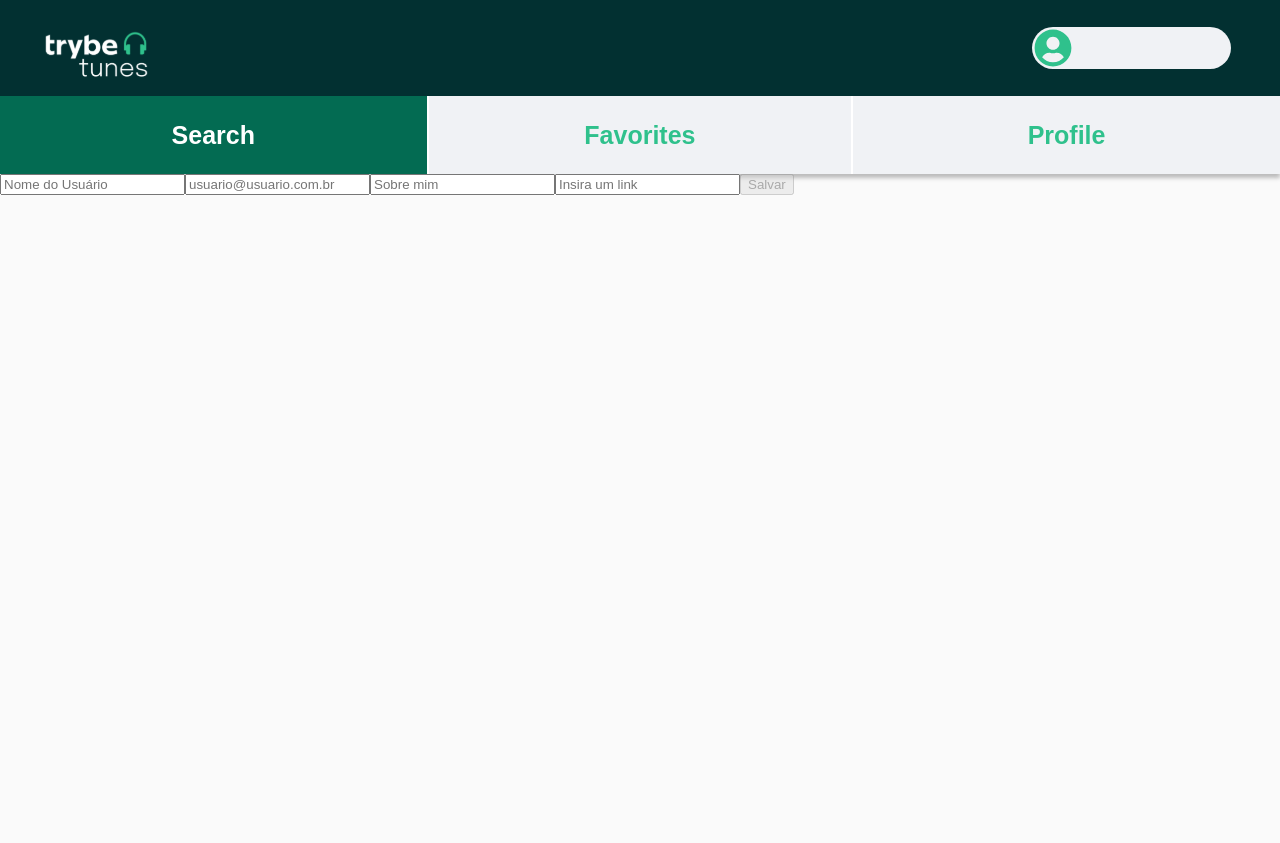
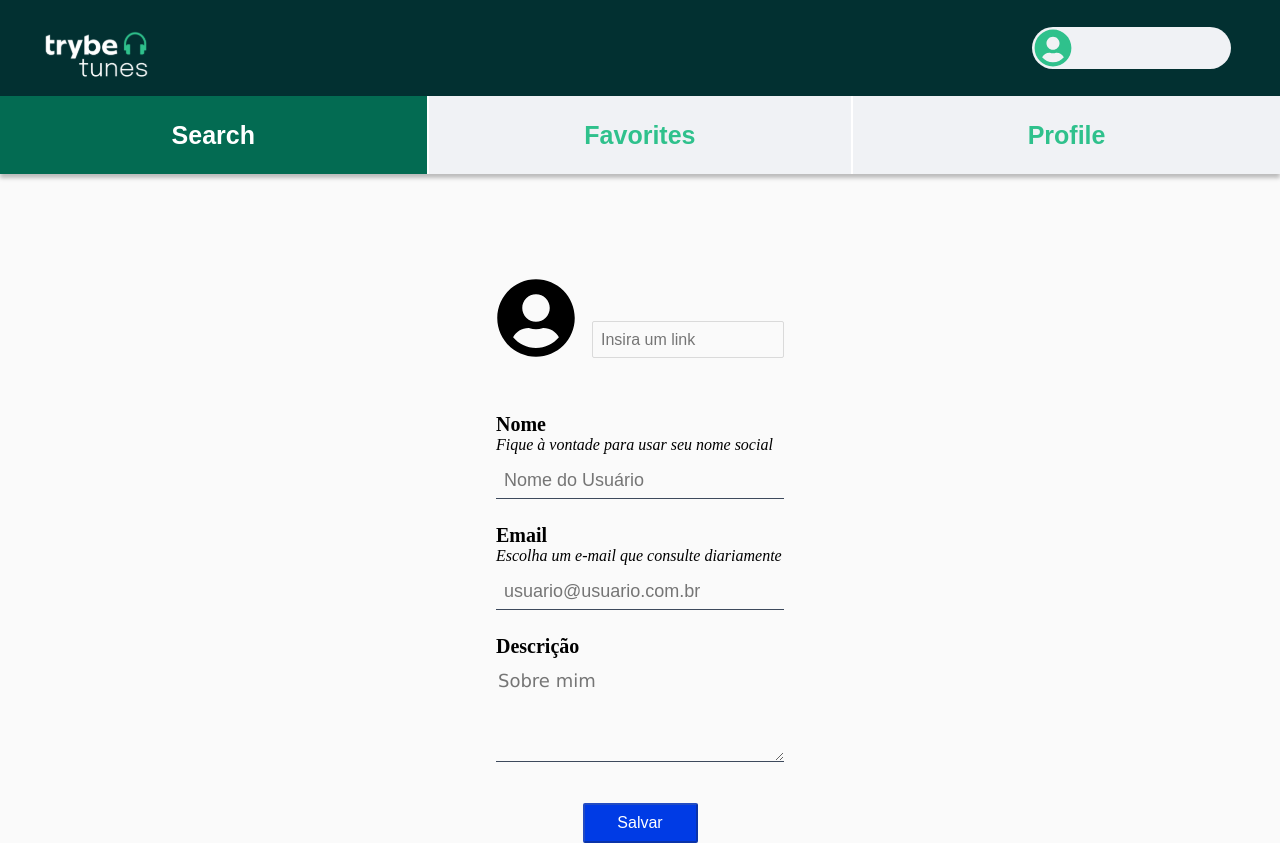
Before and after one commit to imsamuelcovalero/Project-Trybetunes, a React (Create React App) app: page /profile/edit in a window 1280 px wide. Before the commit the page ends 800 px from the top, so only its background shows below. Built offline with nearby package versions, Linux system fonts and the light colour scheme.

Commit message:
Style: Estiliza o CSS da página de edição do perfil

```diff
--- a/src/pages/Profile/Profile.js
+++ b/src/pages/Profile/Profile.js
@@ -54,7 +54,14 @@ class Profile extends Component {
                 <div id="imageEditBtn">
                   {
                     user.image
-                      ? <img data-testid="profile-image" src={ user.image } alt="user" />
+                      ? (
+                        <img
+                          data-testid="profile-image"
+                          src={ user.image }
+                          alt="user"
+                          id="image"
+                        />
+                      )
                       : <FaUserCircle size={ 80 } />
                   }
                   <ButtonEditProfile
--- a/src/pages/Profile/Style.js
+++ b/src/pages/Profile/Style.js
@@ -11,11 +11,15 @@ export const DivGlobal = styled.div`
 `;
 
 export const DivS = styled.div`
-  border: 1px solid red;
   display: flex;
   flex-direction: column;
   margin-top: 104px;
   width: 288px;
+
+  #image {
+    width: 100px;
+    height: 100px;
+  }
 
   #imageEditBtn {
     display: flex;
@@ -28,14 +32,14 @@ export const DivS = styled.div`
     flex-direction: column;
     margin-top: 30px;
     gap: 25px;
-    font-size: 16px;
+    font-size: 18px;
     #description {
       margin-bottom: 10px;
-      font-size: 18px;
+      font-size: 20px;
       font-weight: 700;
     }
     #title {
-      font-size: 18px;
+      font-size: 20px;
       font-weight: 700;
     }
   }
--- a/src/pages/ProfileEdit/ProfileEdit.js
+++ b/src/pages/ProfileEdit/ProfileEdit.js
@@ -1,9 +1,11 @@
 // Faz os imports que serão usados
 import React, { Component } from 'react';
 import PropTypes from 'prop-types';
+import { FaUserCircle } from 'react-icons/fa';
 import Header from '../../components/Header/Header';
 import Loading from '../../components/Loading';
 import { getUser, updateUser } from '../../services/userAPI';
+import { DivGlobal, DivS } from './Style';
 
 // Cria uma classe que cuida da página do Profile Edit
 class ProfileEdit extends Component {
@@ -102,7 +104,7 @@ class ProfileEdit extends Component {
     const { loading, name, email, image, description, isSaveButtonDisabled } = this.state;
     const { history } = this.props;
     return (
-      <div data-testid="page-profile-edit">
+      <DivGlobal data-testid="page-profile-edit">
         {
           loading
             ? <Loading />
@@ -114,7 +116,36 @@ class ProfileEdit extends Component {
             : (
               // Exibe o form para alteração dos dados
               <form>
+                <DivS>
+                  <div id="editPicture">
+                    {
+                      image
+                        ? (
+                          <img
+                            id="image"
+                            data-testid="profile-image"
+                            src={ image }
+                            alt="user"
+                          />
+                        )
+                        : <FaUserCircle size={ 80 } />
+                    }
                     <input
+                      id="editPictureInput"
+                      data-testid="edit-input-image"
+                      type="text"
+                      placeholder="Insira um link"
+                      name="image"
+                      value={ image }
+                      onChange={ this.onInputChange }
+                      required
+                    />
+                  </div>
+                  <div>
+                    <span id="title">Nome</span>
+                    <p id="subtitle">Fique à vontade para usar seu nome social</p>
+                    <input
+                      id="editNameInput"
                       data-testid="edit-input-name"
                       type="text"
                       name="name"
@@ -123,7 +154,12 @@ class ProfileEdit extends Component {
                       onChange={ this.onInputChange }
                       required
                     />
+                  </div>
+                  <div>
+                    <span id="title">Email</span>
+                    <p id="subtitle">Escolha um e-mail que consulte diariamente</p>
                     <input
+                      id="editEmailInput"
                       data-testid="edit-input-email"
                       type="email"
                       placeholder="usuario@usuario.com.br"
@@ -132,25 +168,23 @@ class ProfileEdit extends Component {
                       onChange={ this.onInputChange }
                       required
                     />
-                <input
+                  </div>
+                  <div>
+                    <span id="description">Descrição</span>
+                    <textarea
+                      rows="6"
+                      id="editDescriptionInput"
                       data-testid="edit-input-description"
-                  type="text"
+                      type="textarea"
                       placeholder="Sobre mim"
                       name="description"
                       value={ description }
                       onChange={ this.onInputChange }
                       required
                     />
-                <input
-                  data-testid="edit-input-image"
-                  type="text"
-                  placeholder="Insira um link"
-                  name="image"
-                  value={ image }
-                  onChange={ this.onInputChange }
-                  required
-                />
+                  </div>
                   <button
+                    id="saveButton"
                     type="submit"
                     data-testid="edit-button-save"
                     // Habilitado ou desabilitado conforme as condições de verificação
@@ -159,11 +193,11 @@ class ProfileEdit extends Component {
                   >
                     Salvar
                   </button>
+                </DivS>
               </form>
             )
         }
-
-      </div>
+      </DivGlobal>
     );
   }
 }
--- a/src/pages/ProfileEdit/Style.js
+++ b/src/pages/ProfileEdit/Style.js
@@ -11,33 +11,98 @@ export const DivGlobal = styled.div`
 `;
 
 export const DivS = styled.div`
-  border: 1px solid red;
   display: flex;
   flex-direction: column;
   margin-top: 104px;
   width: 288px;
+  gap: 25px;
+  font-size: 18px;
 
-  #imageEditBtn {
+  #image {
+    width: 100px;
+    height: 100px;
+  }
+
+  #title {
+    font-size: 20px;
+    font-weight: 700;
+  }
+  #description {
+    display: flex;
+    flex-direction: column;
+    margin-bottom: 4px;
+    font-size: 20px;
+    font-weight: 700;
+  }
+  #subtitle {
+    font-style: italic;
+    margin-bottom: 8px;
+    font-size: 16px;
+  }
+
+  input {
+    width: 288px;
+    height: 37px;
+    border-top: none;
+    border-left: none;
+    border-right: none;
+    background: transparent;
+    border-bottom: 1px solid #3D495C;
+    font-size: 18px;
+    padding-left: 8px;
+    &:focus {
+      outline: none;
+      ::placeholder {
+        color: transparent;
+      }
+    }
+  }
+
+  #editDescriptionInput {
+    width: 288px;
+    height: 100px;
+    border-top: none;
+    border-left: none;
+    border-right: none;
+    border-bottom: 1px solid #3D495C;
+    background: transparent;
+    padding-top: 8px;
+    font-family: 'Verdana';
+    font-size: 18px;
+    &:focus {
+      outline: none;
+      ::placeholder {
+        color: transparent;
+      }
+    }
+  }
+
+  #editPicture {
     display: flex;
     justify-content: space-between;
-    align-items: center;
+    align-items: flex-end;
+    margin-bottom: 30px;
+    #editPictureInput {
+      width: 192px;
+      height: 37px;
+      font-size: 16px;
+      border-radius: 2px;
+      border: 1px solid #DADADA;
+    }
   }
 
-  #itensPerfil {
+  #saveButton {
     display: flex;
-    flex-direction: column;
-    margin-top: 30px;
-    gap: 25px;
+    justify-content: center;
+    align-items: center;
+    align-self: center;
+    background: #003BE5;
+    color: #FFFFFF;
     font-size: 16px;
-    #description {
-      margin-bottom: 10px;
-      font-size: 18px;
-      font-weight: 700;
-    }
-    #title {
-      font-size: 18px;
-      font-weight: 700;
-    }
+    border-radius: 2px;
+    margin-top: 11px;
+    width: 115px;
+    height: 40px;
   }
 
   @media (max-width: 700px) {
--- a/src/pages/Search/Search.js
+++ b/src/pages/Search/Search.js
@@ -109,7 +109,7 @@ class Search extends Component {
         <span id="searchResults">
           { albuns.length === 0
             // Caso albuns não receba nenhum valor mostra uma frase informado
-            ? (<p>Nenhum álbum foi encontrado</p>)
+            ? (<p id="albumNotFound">Nenhum álbum foi encontrado</p>)
             : (
               // Caso receba exbibe na tela as informações referentes ao álbum
               <section>
```
Lines whose indentation alone changed are shown as unchanged.
